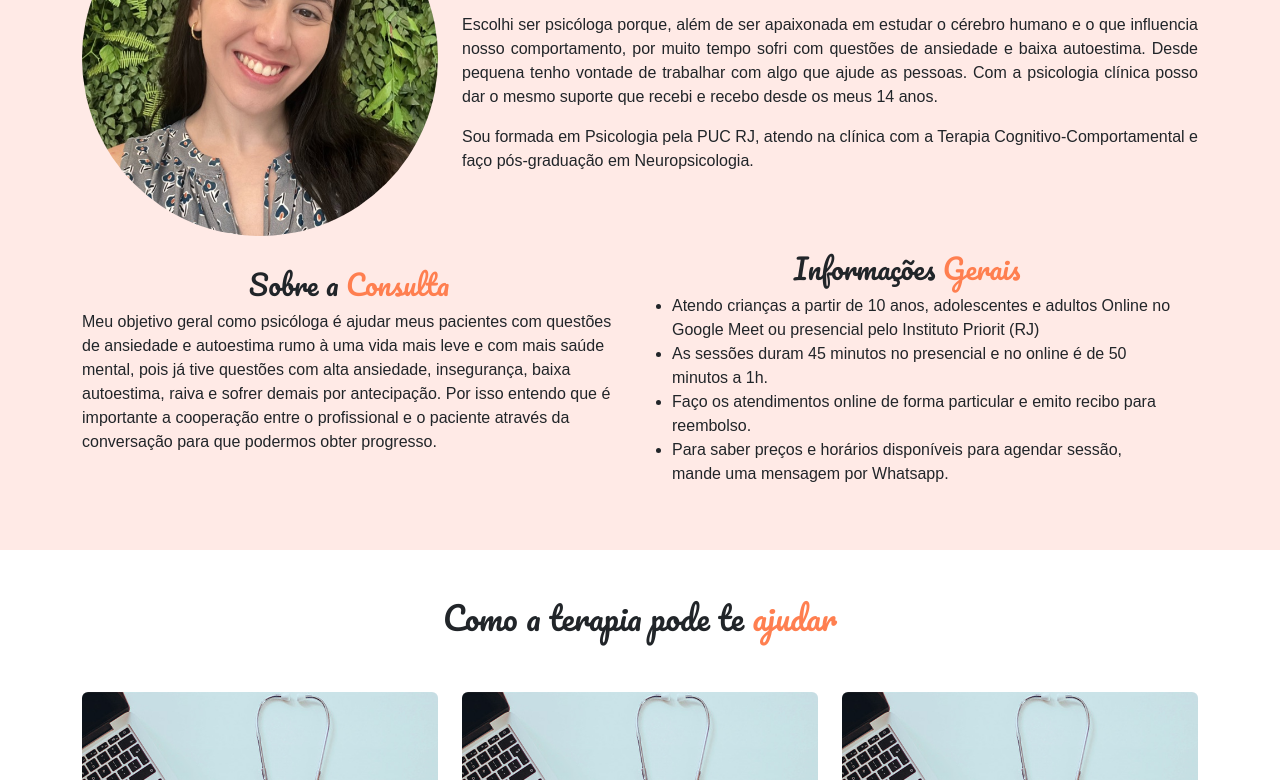
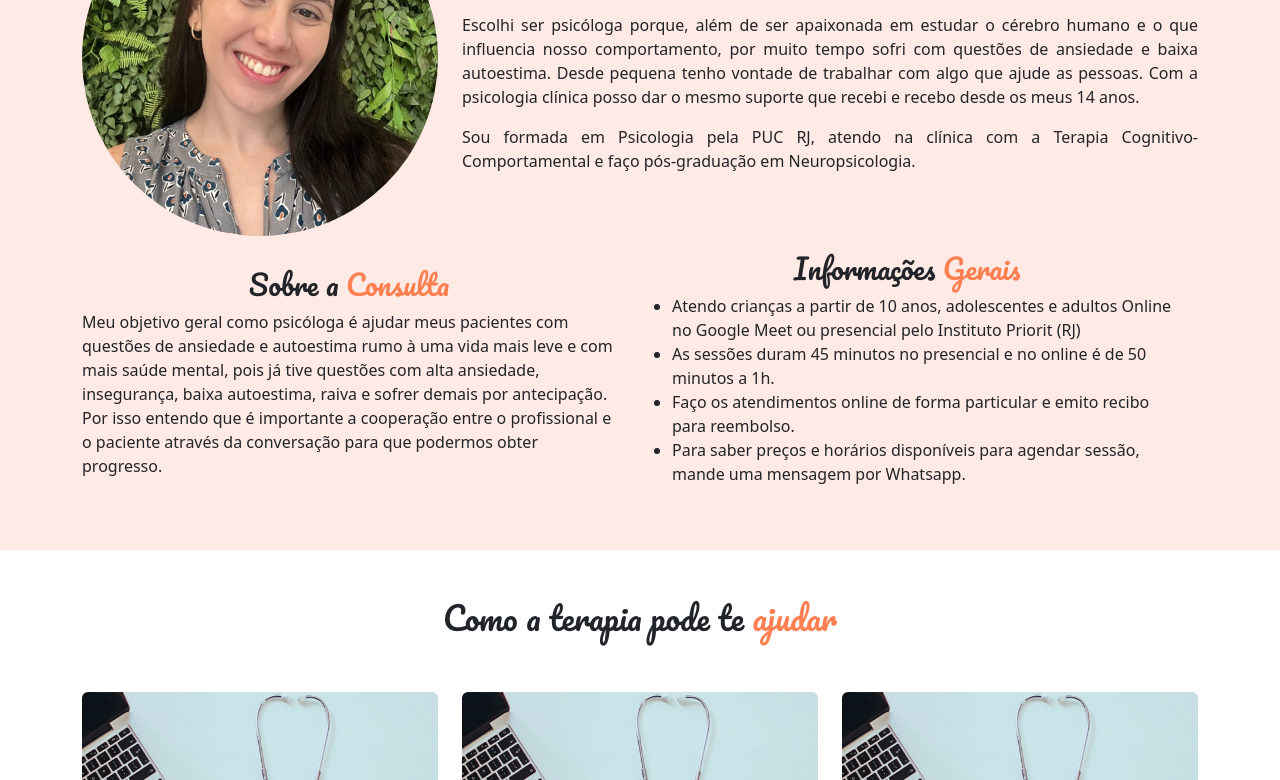
Before and after one commit to jake7038/Psicologa-Beatriz-Santos, a website: page index.html in a window 1280 px wide. Shown: the part 274-1054 px from the top of the page. Drawn offline with nearby package versions, Linux system fonts and the light colour scheme.

```diff
--- a/main.css
+++ b/main.css
@@ -1,6 +1,3 @@
-body{
-    font-family: fantasy;
-}
 
 .navbar {
     background-color: coral;
```
Also changed, not shown: package.json (added, +23 -0 lines), 2 other files.
